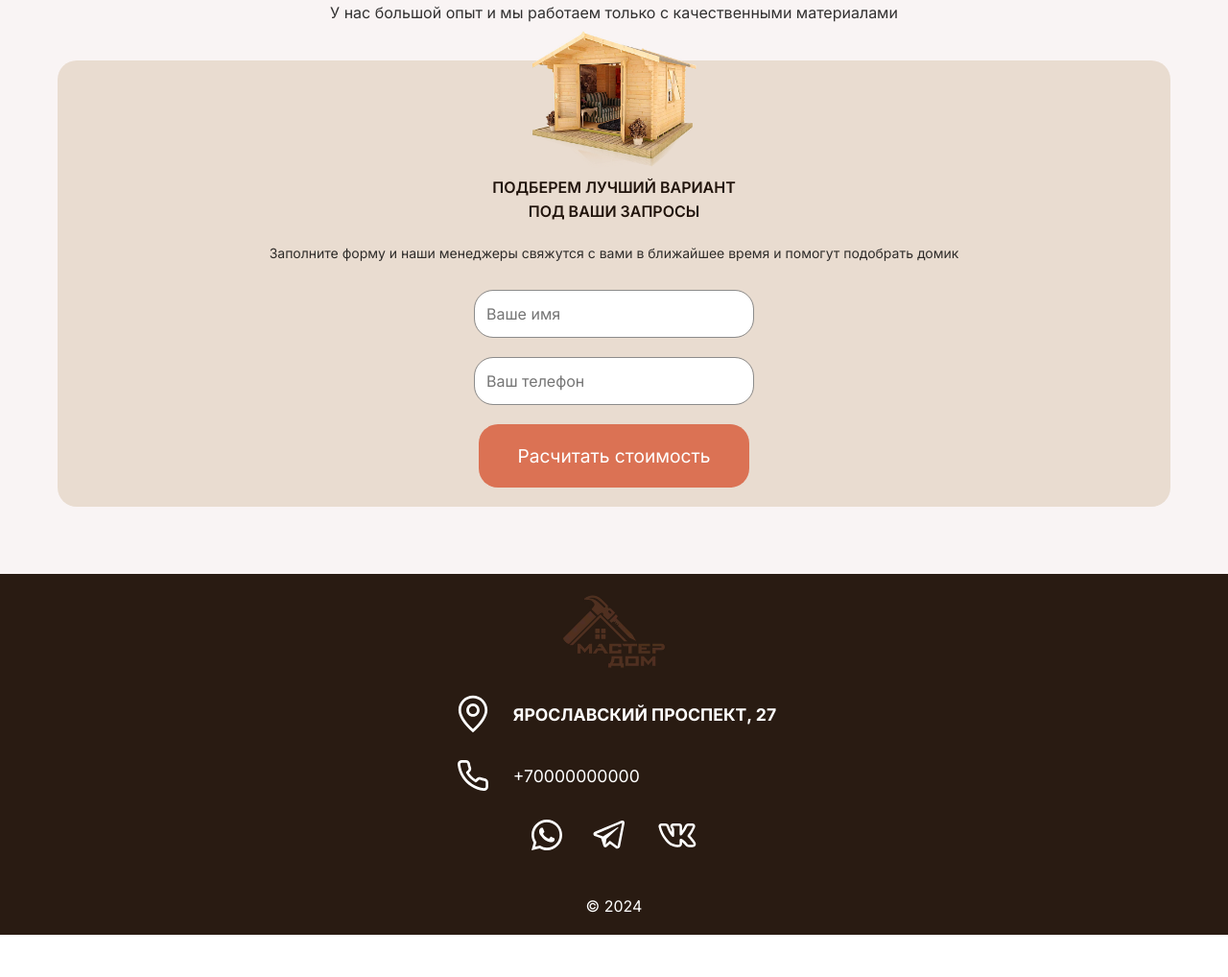
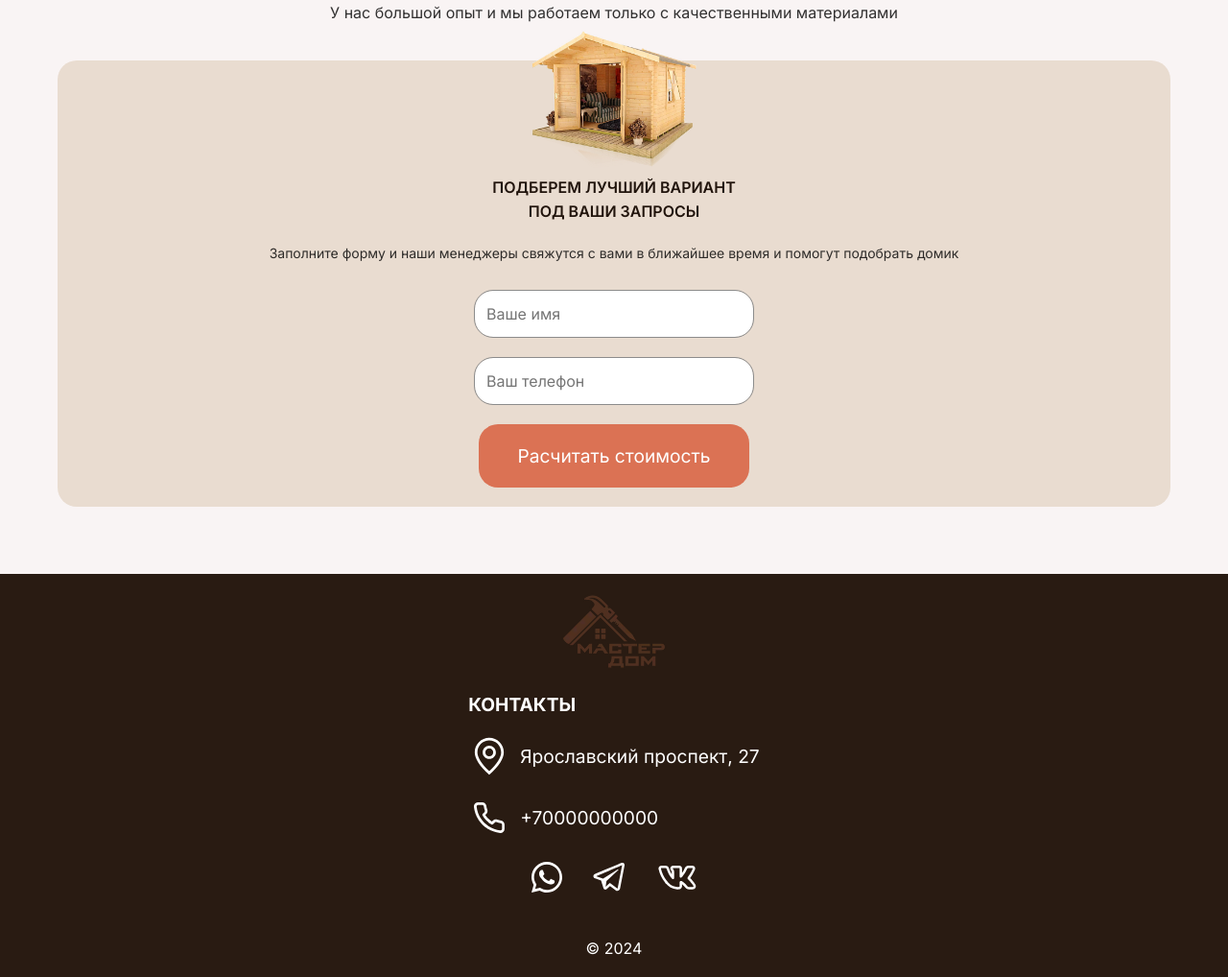
Before and after one commit to sergiuszorgo/woodworker, a plain HTML site: page index.html in a window 1280 px wide. Shown: the part 5938-6956 px from the top of the page at 96% size. Before the commit the page ends 6912 px from the top, so only its background shows below. Drawn offline with Linux system fonts and the light colour scheme.

Commit message:
add contacts to head menu

```diff
--- a/index.html
+++ b/index.html
@@ -16,6 +16,9 @@
 				</li>
 				<li class="mobile-item">
 					<a href="" class="mobile-link">о компании</a>
+				</li>
+				<li class="mobile-item">
+					<a href="#footer" class="mobile-link" onclick="removeNoScroll()">Контакты</a>
 				</li>
 				<li class="mobile-item">
 					<div class="accordeon">
@@ -42,6 +45,7 @@
 								</li>
 							</ul>
 						</div>
+
 					</div>
 				</li>
 			</ul>
@@ -224,12 +228,13 @@
 			</div>
 		</div>
 	</div>
-	<footer>
+	<footer id="footer">
 		<div class="foot-wrap">
 			<div class="foot-logo">
 				<img src="./img/Logotip_Master_Dom.png" alt="logotype">
 			</div>
 			<div class="foot-contacts">
+				<p class="contacti">Контакты</p>
 				<a class="foot-adr-link" href="#">
 					<svg class="foot-loc">
 						<use href="./img/svg/sprite.svg#location"></use>
@@ -288,7 +293,13 @@
 			body.classList.remove('no-scroll');
 		}
 
-		buttonOpen.addEventListener('click', openMenu)
+		function removeNoScroll() {
+			body.classList.remove('no-scroll');
+			lightField.classList.remove('open');
+			mobileMenu.classList.remove('slide');
+		}
+
+		buttonOpen.addEventListener('click', openMenu);
 	</script>
 </body>
 </html>
--- a/styles.css
+++ b/styles.css
@@ -723,6 +723,13 @@ footer {
 	align-items: center;
 }
 
+.contacti {
+	color: var(--second);
+	text-transform: uppercase;
+	font-weight: 700;
+	font-size: 1.2em;
+}
+
 .foot-logo {
 
 }
@@ -737,7 +744,7 @@ footer {
 .foot-adr-link {
 	display: flex;
 	align-items: center;
-	gap: 20px;
+	gap: 10px;
 }
 
 .foot-loc {
@@ -748,12 +755,7 @@ footer {
 
 .addr-link-text, .addr-link-tel {
 	color: var(--second);
-	font-size: 1.1em;
-}
-
-.addr-link-text {
-	font-weight: 700;
-	text-transform: uppercase;
+	font-size: 1.2em;
 }
 
 .foot-svg-list {
```
